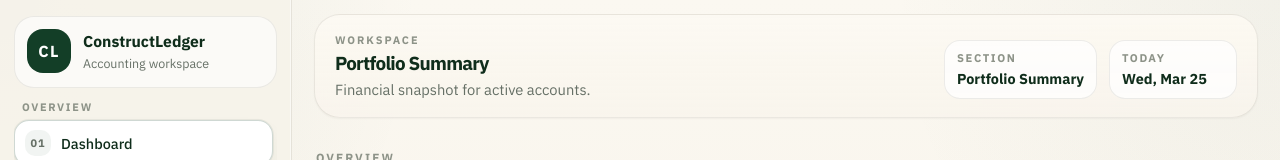
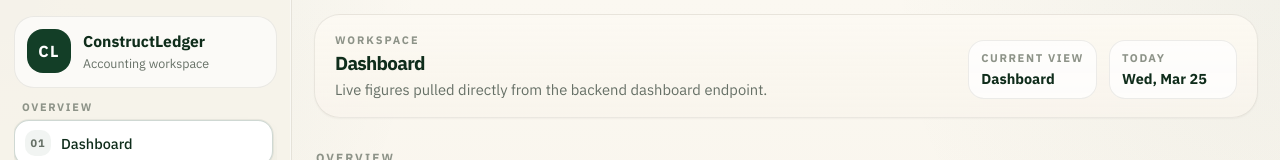
Before and after one commit to MMMustafakamran/Construct-ledger-ERP, a React (Vite) app in the folder frontend/: page / in a window 1280 px wide. Shown: the top 160 px of the page. Built offline with nearby package versions, Linux system fonts and the light colour scheme; no server answers.

Commit message:
simplify dashboard header copy

```diff
--- a/frontend/src/components/layout/TopBar.tsx
+++ b/frontend/src/components/layout/TopBar.tsx
@@ -2,7 +2,7 @@ import React from "react";
 import { useLocation } from "react-router-dom";
 
 const titleMap: Record<string, { title: string; subtitle: string }> = {
-  "/": { title: "Portfolio Summary", subtitle: "Financial snapshot for active accounts." },
+  "/": { title: "Dashboard", subtitle: "Live figures pulled directly from the backend dashboard endpoint." },
   "/accounts": { title: "Chart of Accounts", subtitle: "Standardized classification of financial structure." },
   "/bank": { title: "Bank & Cash", subtitle: "Liquidity and account balances." },
   "/vendors": { title: "Vendors", subtitle: "Supplier master records." },
@@ -40,7 +40,7 @@ const TopBar: React.FC = () => {
 
       <div className="topbar-status">
         <div className="topbar-chip">
-          <span>Section</span>
+          <span>Current view</span>
           <strong>{current.title}</strong>
         </div>
         <div className="topbar-chip">
```
